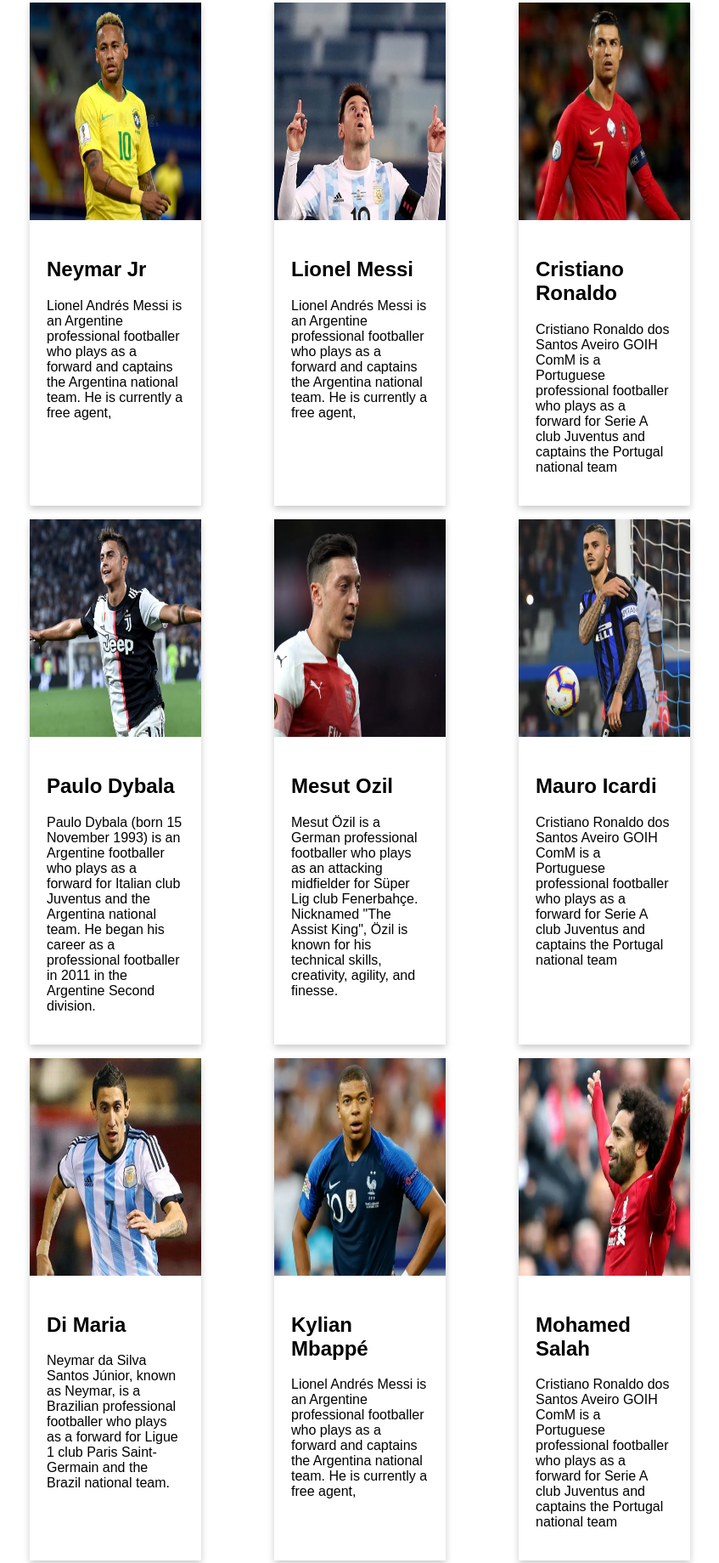
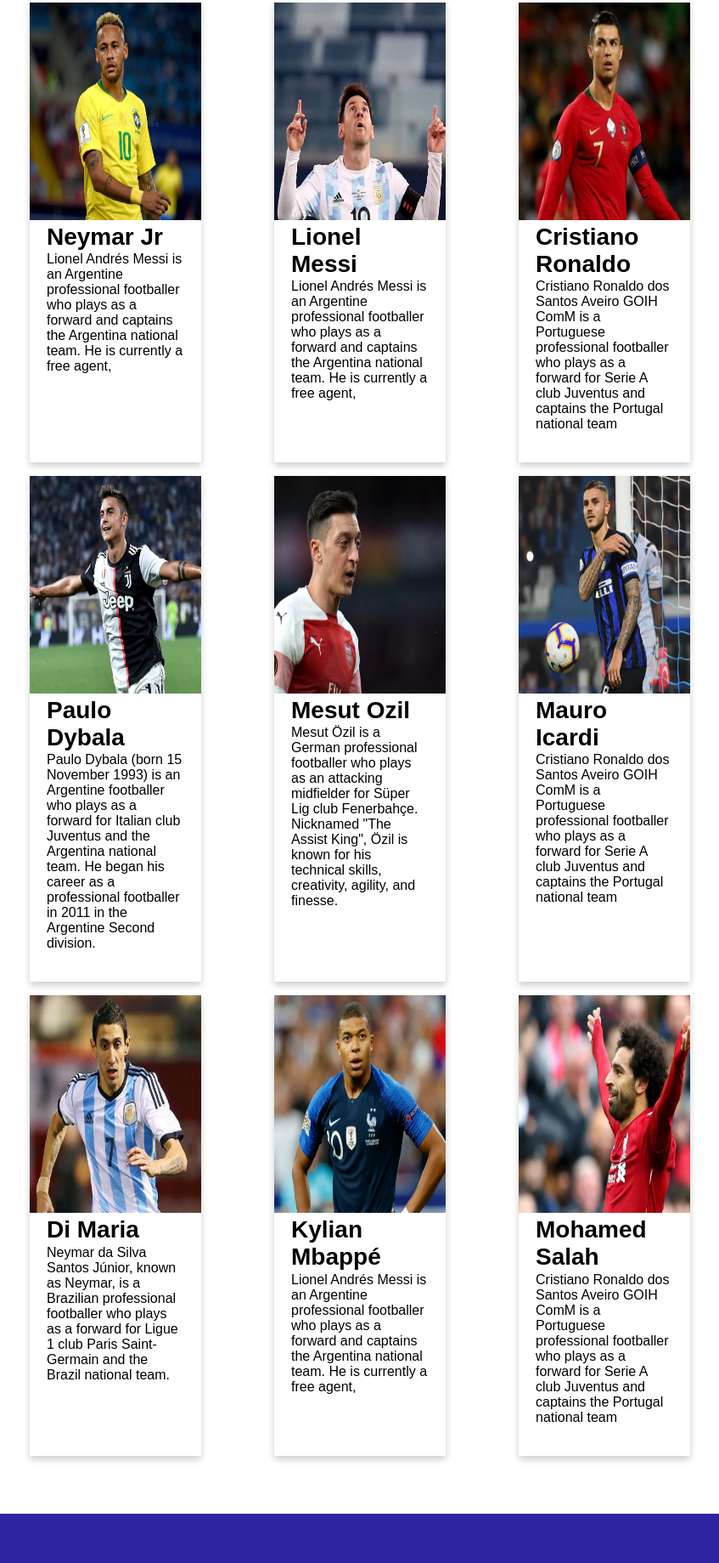
Before and after one commit to alamin94/Football-Website, a plain HTML site: page index.html in a window 1280 px wide. Shown: the part 629-2468 px from the top of the page at 85% size, without its empty margins (181-1028 px from the left). Drawn offline with Linux system fonts and the light colour scheme.

Commit message:
overlay change

```diff
--- a/css/style.css
+++ b/css/style.css
@@ -62,7 +62,6 @@ a:link, a:visited {
     font-weight: 900;
     margin-left: 10px;
 }
-
 /* ------------------------------------------
   banner photo transation effect css
 ---------------------------------------------- */
@@ -70,30 +69,26 @@ a:link, a:visited {
         position: relative;
         width: 100%;
       }
-
       .image {
         display: block;
         width: 100%;
         height: auto;
       }
-
       .overlay {
         position: absolute;
         top: 0;
         bottom: 0;
-        left: 0;
+        left: -384px;
         right: 0;
         height: 472px;
-        width: 1504px;
+        width: 1887px;
         opacity: 0;
         transition: .5s ease;
         background-color: #811133b2;
       }
-
       .container:hover .overlay {
         opacity: 1;
       }
-
       .text {
         color: white;
         font-size: 50px;
@@ -124,8 +119,6 @@ a:link, a:visited {
     width: 870px;
     overflow: hidden;
      display: flex;
-    /* max-width: 80%; */
-    /* width: 100%; */
     margin: 0 auto;
     justify-content: center;
     display: flex;
@@ -139,41 +132,35 @@ a:link, a:visited {
     /* margin-top: 70px; */
 }
 .card {
-
     box-shadow: 0 4px 8px 0 rgba(0,0,0,0.2);
     transition: 0.3s;
     width: 70%;
   }
-
   .card:hover {
     box-shadow: 0 8px 16px 0 rgba(0,0,0,0.2);
   }
   .b {
       padding-left: 30px;
   }
-.heading,{
-  margin-top: 5px;
+.heading{
+  margin-top: -20px;
   font-size: 28px;
   font-weight: 700;
   font-family: 'Poppins', sans-serif;
 }
-.p{
+.paragrap{
+  /* margin: -22px 0; */
+  margin-top: -22px;
+  font-size: 16px;
+  font-weight: 400;
+  font-family: 'Poppins', sans-serif;
+}
+/* .p{
   font-size: 16px;
   font-weight: 400;
   margin-top: 5px;
-  font-family: 'Poppins', sans-serif;
-}
-/* .paragrap{
-  font-size: 16px;
-  font-weight: 400;
-  margin-top: 5px;
+
 } */
-
-
-h2, p {
-    /* padding: 20px 20px; */
-}
-
 
 /* ===================
           about part css start here
@@ -200,7 +187,6 @@ html {
     box-shadow: 0 4px 8px 0 rgba(0, 0, 0, 0.2);
     margin: 8px;
   }
-
   .about-section {
     padding: 50px;
     text-align: center;
@@ -209,22 +195,18 @@ html {
     margin: 0 auto;
     justify-content: center;
   }
-
   .container {
     padding: 0 16px;
     /* width: 886px; */
   }
-
   .container::after, .row::after {
     content: "";
     clear: both;
     display: table;
   }
-
   .title {
     color: grey;
   }
-
   .button {
     border: none;
     outline: 0;
--- a/index.html
+++ b/index.html
@@ -51,7 +51,6 @@
             <div class="card">
                 <img src="images/players/player-1.png" alt="Avatar" style="width:100%">
                 <div class="container">
-
                     <h2 class="heading">Neymar Jr</h2>
                     <p class="paragrap">Lionel Andrés Messi is an Argentine professional footballer who plays as a
                         forward and
@@ -64,7 +63,8 @@
                 <div class="container">
 
                     <h2 class="heading">Lionel Messi</h2>
-                    <p>Lionel Andrés Messi is an Argentine professional footballer who plays as a forward and
+                    <p class="paragrap">Lionel Andrés Messi is an Argentine professional footballer who plays as a
+                        forward and
                         captains
                         the Argentina national team. He is currently a free agent,</p>
                 </div>
@@ -74,7 +74,8 @@
                 <div class="container">
 
                     <h2 class="heading">Cristiano Ronaldo</h2>
-                    <p>Cristiano Ronaldo dos Santos Aveiro GOIH ComM is a Portuguese professional footballer who plays
+                    <p class="paragrap">Cristiano Ronaldo dos Santos Aveiro GOIH ComM is a Portuguese professional
+                        footballer who plays
                         as a forward for Serie A club Juventus and captains the Portugal national team</p>
                 </div>
             </div>
@@ -84,7 +85,8 @@
                 <img src="images/players/player-4.png" alt="Avatar" style="width:100%">
                 <div class="container">
                     <h2 class="heading">Paulo Dybala</h2>
-                    <p>Paulo Dybala (born 15 November 1993) is an Argentine footballer who plays as a forward for
+                    <p class="paragrap">Paulo Dybala (born 15 November 1993) is an Argentine footballer who plays as a
+                        forward for
                         Italian club Juventus and the Argentina national team. He began his career as a professional
                         footballer in 2011 in the Argentine Second division.</p>
                 </div>
@@ -93,7 +95,8 @@
                 <img src="images/players/player-5.png" alt="Avatar" style="width:100%">
                 <div class="container">
                     <h2 class="heading">Mesut Ozil</h2>
-                    <p>Mesut Özil is a German professional footballer who plays as an attacking midfielder for Süper Lig
+                    <p class="paragrap">Mesut Özil is a German professional footballer who plays as an attacking
+                        midfielder for Süper Lig
                         club Fenerbahçe. Nicknamed "The Assist King", Özil is known for his technical skills,
                         creativity, agility, and finesse. </p>
                 </div>
@@ -102,7 +105,8 @@
                 <img src="images/players/player-6.png" alt="Avatar" style="width:100%">
                 <div class="container">
                     <h2 class="heading">Mauro Icardi</h2>
-                    <p>Cristiano Ronaldo dos Santos Aveiro GOIH ComM is a Portuguese professional footballer who plays
+                    <p class="paragrap">Cristiano Ronaldo dos Santos Aveiro GOIH ComM is a Portuguese professional
+                        footballer who plays
                         as a forward for Serie A club Juventus and captains the Portugal national team</p>
                 </div>
             </div>
@@ -112,7 +116,7 @@
                 <img src="images/players/player-7.png" alt="Avatar" style="width:100%">
                 <div class="container">
                     <h2 class="heading">Di Maria</h2>
-                    <p>Neymar da Silva Santos Júnior, known as Neymar, is a Brazilian professional
+                    <p class="paragrap">Neymar da Silva Santos Júnior, known as Neymar, is a Brazilian professional
                         footballer who plays as a forward for Ligue 1 club Paris Saint-Germain and the Brazil national
                         team.</p>
                 </div>
@@ -121,7 +125,8 @@
                 <img src="images/players/player-8.png" alt="Avatar" style="width:100%">
                 <div class="container">
                     <h2 class="heading">Kylian Mbappé</h2>
-                    <p>Lionel Andrés Messi is an Argentine professional footballer who plays as a forward and
+                    <p class="paragrap">Lionel Andrés Messi is an Argentine professional footballer who plays as a
+                        forward and
                         captains
                         the Argentina national team. He is currently a free agent,</p>
                 </div>
@@ -130,7 +135,8 @@
                 <img src="images/players/player-9.png" alt="Avatar" style="width:100%">
                 <div class="container">
                     <h2 class="heading">Mohamed Salah</h2>
-                    <p>Cristiano Ronaldo dos Santos Aveiro GOIH ComM is a Portuguese professional footballer who plays
+                    <p class="paragrap">Cristiano Ronaldo dos Santos Aveiro GOIH ComM is a Portuguese professional
+                        footballer who plays
                         as a forward for Serie A club Juventus and captains the Portugal national team</p>
                 </div>
             </div>
@@ -152,7 +158,8 @@
                 <div class="container">
                     <h2>Harry Kane</h2>
                     <p class="title">CEO & Founder</p>
-                    <p>Harry Edward Kane MBE is an English professional footballer who plays as a striker for Premier
+                    <p class="paragrap">Harry Edward Kane MBE is an English professional footballer who plays as a
+                        striker for Premier
                         League club Tottenham Hotspur and captains the England national team.</p>
                     <p>HarryKane@example.com</p>
                     <p><button class="button">Contact</button></p>
@@ -166,7 +173,8 @@
                 <div class="container">
                     <h2>Kevin De Bruyne</h2>
                     <p class="title">Art Director</p>
-                    <p>Kevin De Bruyne (born 28 June 1991) is a Belgian professional footballer who plays as a
+                    <p class="paragrap">Kevin De Bruyne (born 28 June 1991) is a Belgian professional footballer who
+                        plays as a
                         midfielder for Premier League club Manchester City, where he is vice-captain, and the Belgium
                         .</p>
                     <p>Kevin@example.com</p>
@@ -180,7 +188,8 @@
                 <div class="container">
                     <h2>Philippe Coutinho</h2>
                     <p class="title">Philippe Coutinho</p>
-                    <p>Philippe Coutinho Correia is a Brazilian professional footballer who plays as an attacking
+                    <p class="paragrap">Philippe Coutinho Correia is a Brazilian professional footballer who plays as an
+                        attacking
                         midfielder or winger for Spanish club Barcelona and the Brazil national team.</p>
                     <p>PhilippeCoutinho@example.com</p>
                     <p><button class="button">Contact</button></p>
```
